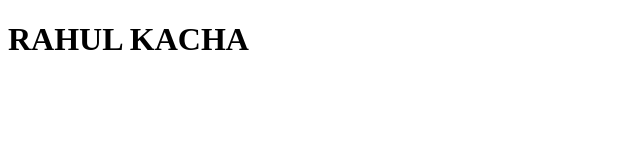
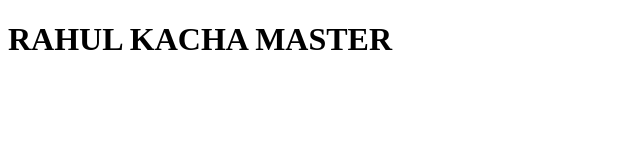
Before and after one commit to rahulkacha/vcs-task, a plain HTML site: page index.html in a window 1280 px wide. Shown: the whole page, without its empty margins (0-640 px from the left). Drawn offline with Linux system fonts and the light colour scheme.

Commit message:
djlskdsldsljkdsljkds

```diff
--- a/index.html
+++ b/index.html
@@ -6,6 +6,6 @@
     <title>merge-coflict-task</title>
 </head>
 <body>
-    <h1>RAHUL KACHA</h1>
+    <h1>RAHUL KACHA MASTER</h1>
 </body>
 </html>
```
